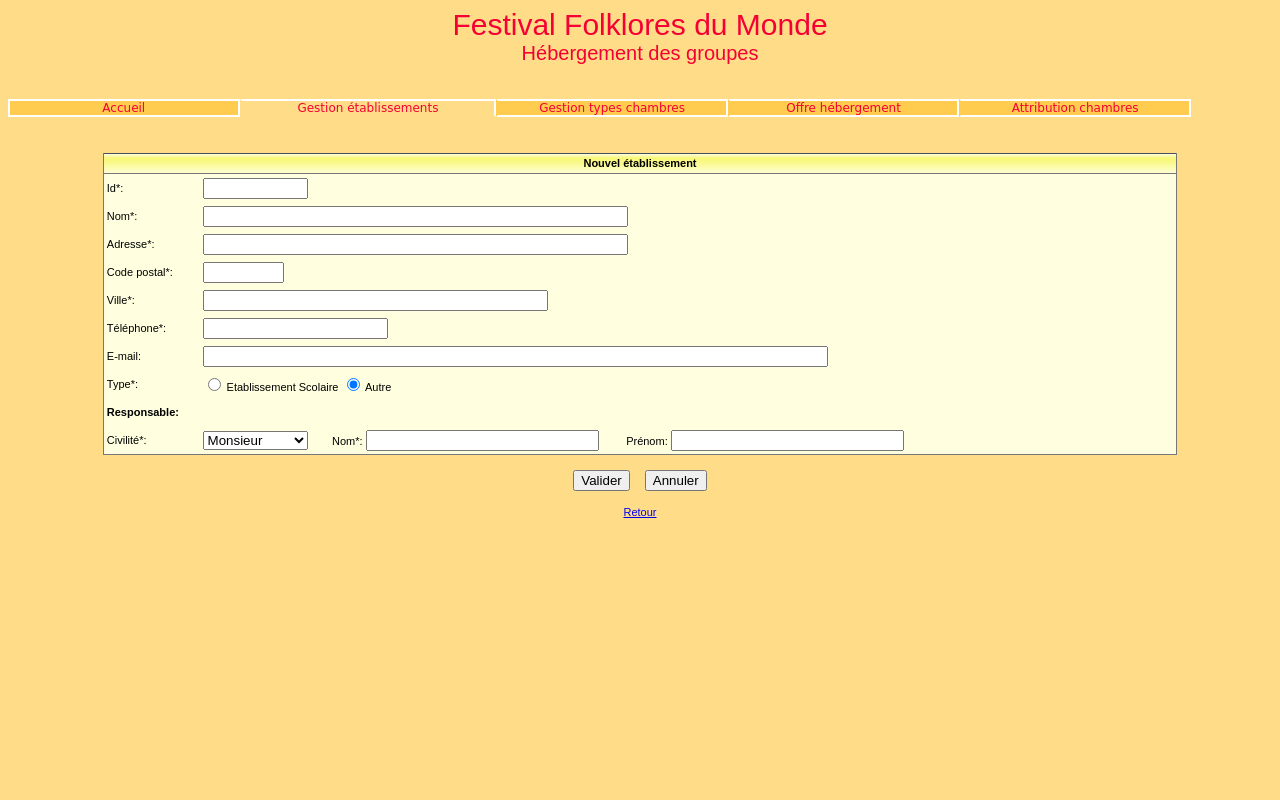
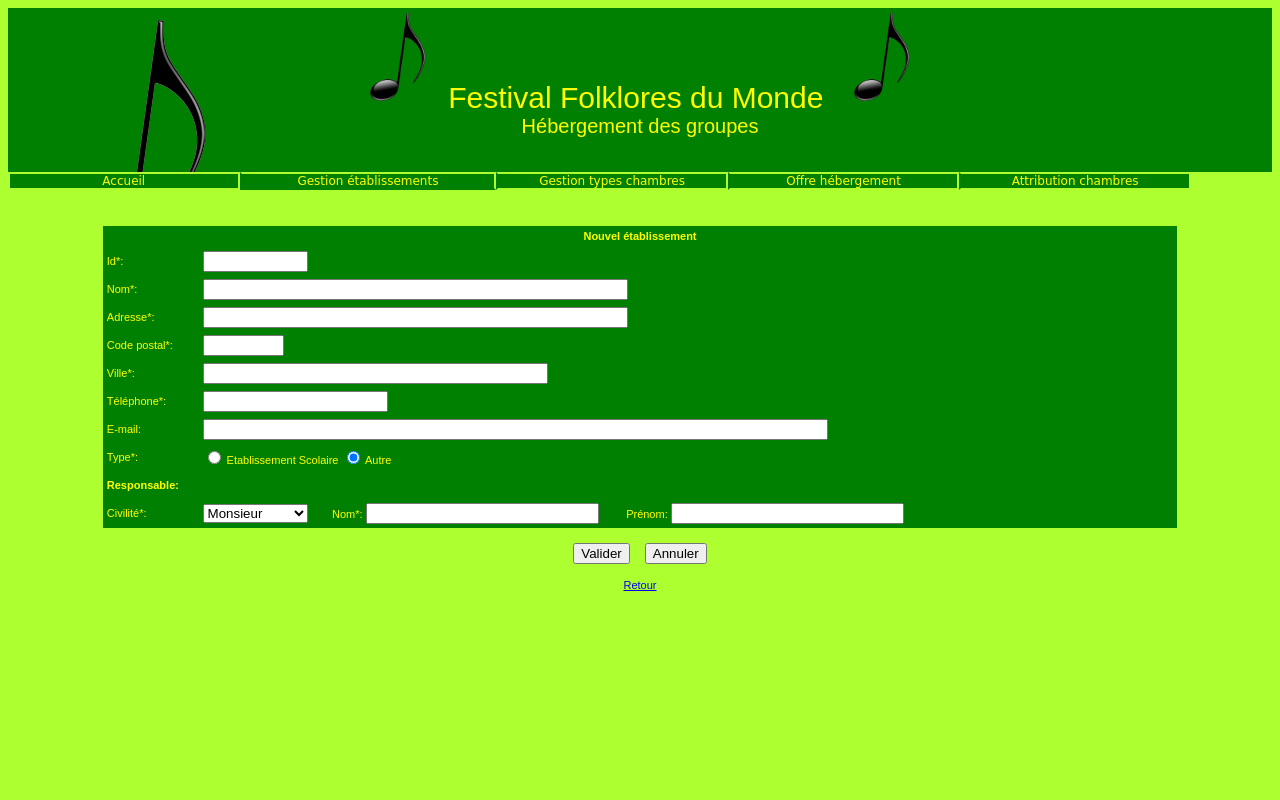
Before and after one commit to edoare/Festival, a PHP site: page /cGestionEtablissements.php?action=demanderCreerEtab in a window 1280 px wide. Run offline with PHP 8.4, Linux system fonts and the light colour scheme; some libraries are stand-ins or nearby versions.

Commit message:
1ère fusion concluante - cssGénéral -CssOnglets début gestionerreurs...

```diff
--- a/cGestionEtablissements.php
+++ b/cGestionEtablissements.php
@@ -112,9 +112,9 @@ function verifierDonneesEtabC($id, $nom, $adresseRue, $codePostal, $ville, $tel,
     if ($codePostal != "" && !estUnCp($codePostal)) {
         ajouterErreur('Le code postal doit comporter 5 chiffres');
     }
-    if ($tel != "" && !estUnTel($tel)) {
-        ajouterErreur('Le n° de téléphone doit comporter 10 chiffres et ne pas comporter d\'espace');
-}
+    if ($nom != "" && !estNom($nom)) {
+        ajouterErreur('Le nom doit être composé uniquement de lettres');
+    }
 }
 
 function verifierDonneesEtabM($id, $nom, $adresseRue, $codePostal, $ville, $tel, $nomResponsable) {
@@ -128,14 +128,16 @@ function verifierDonneesEtabM($id, $nom, $adresseRue, $codePostal, $ville, $tel,
     if ($codePostal != "" && !estUnCp($codePostal)) {
         ajouterErreur('Le code postal doit comporter 5 chiffres');
     }
+    if ($nom != "" && !estNom($nom)) {
+        ajouterErreur('Le nom doit être composé uniquement de lettres');
+    }
 }
 
 function estUnCp($codePostal) {
     // Le code postal doit comporter 5 chiffres
     return strlen($codePostal) == 5 && estEntier($codePostal);
 }
-
-function estUnTel($tel) {
-    // Le n° de téléphone doit comporter 10 chiffres
-    return strlen($tel) == 10  && estEntier($tel) && Startby0($tel)== "0";
+function estNom($nom) {
+    //Le nom doit être composé uniquement de lettres
+    return strlen($nom) == estLettres($nom);
 }
--- a/css/cssGeneral.css
+++ b/css/cssGeneral.css
@@ -3,16 +3,19 @@
 /* Style de base pour la page (couleur fond : ocre, couleur texte : noir) */
 .basePage
 {
-   background-color:#FFDD88;
-   color:black;
+   background-color:greenyellow;
+   color:yellow;
    font:11px Arial, Helvetica, sans-serif;
 }
 
 /* Style pour le titre (couleur du texte : rouge) */
 .titre
 {
-   background-color:#FFDD88;
-   color:#F50033;
+   background-image:url('../images/note-de-musique.jpg.png');
+
+   background-repeat:no-repeat;
+   background-color:green;
+   color:yellow;
    font:30px Arial, Helvetica, sans-serif;
    text-align:center;
 }
@@ -87,24 +90,24 @@ tr.ligneTabQuad
 /* Style des tableaux sans quadrillage : gris foncé épaisseur 1px, fond écru */
 table.tabNonQuadrille
 {
-   background-color:#FFFFC0;
-   color:black;
-   border-bottom:1px solid #777777;
-   border-right:1px solid #777777;
-   border-left:1px solid #777777;
-   border-top:1px #777777;
+   background-color:green;
+   color:yellow;
+   border-bottom:1px solid green;
+   border-right:1px solid green;
+   border-left:1px solid green;
+   border-top:1px green;
 }
 
 /* Style pour les lignes d'en-tête des tableaux non quadrillés : fond avec
 nuances de jaune et trait bas pour séparer l'en-tête du corps du tableau */
 tr.enTeteTabNonQuad td
 {
-   background-image:url('../images/xpBarre.jpg');
-   background-color:#FFFFC0;
-   color:black;
+
+   background-color:green;
+   color:yellow;
    height:21px;
    text-align:center;
-   border-bottom:1px solid #777777;
+   border-bottom:1px solid green;
 }
 
 /* Style pour les lignes (autres que les en-têtes) des tableaux non quadrillés :
@@ -112,8 +115,8 @@ fond écru, hauteur plus importante et espacement de 3px entre la bordure gauche
 de chaque cellule et le texte */
 tr.ligneTabNonQuad td
 {
-   background-color:#FFFFE0;
-   color:black;
+   background-color:green;
+   color:yellow;
    text-align:left;
    height:28px;
    padding-left:3px;
--- a/css/cssOnglets.css
+++ b/css/cssOnglets.css
@@ -16,13 +16,13 @@
 {
    /* Fond sable (c'est la couleur de fond de l'onglet ouvert)
    Ce fond sera recouvert par un fond ocre pour les onglets fermés */
-   background-color:#FFDD88;
+   background-color:green;
    /* Couleur rouge */
-   color:#F50033;
+   color:yellow;
    float:left;
    margin:0px 0px 0px 0px;
    /* Bordure blanche */
-   border:solid 2px white;
+   border:solid 2px greenyellow;
    /* Logiquement, le pourcentage devrait être égal à 100/nombre d'onglets
    mais les bordures prennent de la place ; il faut donc réduire à 18%
    certains navigateurs n'acceptent pas les nombres réels donc on met
@@ -37,7 +37,7 @@
 {
    /* Effacement du trait inférieur (pour cela, on le met de la même couleur que
    le fond de la page) */
-   border-bottom:solid 2px #FFDD88;
+   border-bottom:solid 2px green;
    width:20%;
 }
 
@@ -46,8 +46,8 @@
 {
    /* Effacement du trait inférieur et du trait de gauche (pour cela, on les met
    de la même couleur que le fond de la page) */
-   border-bottom:solid 2px #FFDD88;
-   border-left:solid 2px #FFDD88;
+   border-bottom:solid 2px green;
+   border-left:solid 2px green;
    width:20%;
 }
 
@@ -55,9 +55,9 @@
 .menus .ongletPrem
 {
    /* Fond ocre */
-   background-color:#FFCC50;
+   background-color:green;
    /* Couleur rouge */
-   color:#F50033;
+   color:Yellow;
    margin:0px 0px 0px 0px;
 }
 
@@ -65,9 +65,9 @@
 .menus .ongletPrem a
 {
    /* Fond ocre */
-   background-color:#FFCC50;
+   background-color:green;
    /* Couleur rouge */
-   color:#F50033;
+   color:yellow;
    /* Pas de soulignement du lien */
    text-decoration:none;
 }
@@ -76,22 +76,22 @@
 .menus .onglet
 {
    /* Fond ocre */
-   background-color:#FFCC50;
+   background-color:green;
    /* Couleur rouge */
-   color:#F50033;
+   color:yellow;
    margin:0px 0px 0px 0px;
    /* Effacement du trait de gauche (pour cela, on le met de la même couleur que
    le fond de l'onglet) */
-   border-left:solid 2px #FFCC50;
+   border-left:solid 2px green;
 }
 
 /* Style du lien d'un onglet non ouvert cas autres onglets que le 1er */
 .menus .onglet a
 {
    /* Fond ocre */
-   background-color:#FFCC50;
+   background-color:green;
    /* Couleur rouge */
-   color:#F50033;
+   color:yellow;
    /* Pas de soulignement du lien */
    text-decoration:none;
 }
--- a/includes/_debut.inc.php
+++ b/includes/_debut.inc.php
@@ -8,11 +8,14 @@
         <link href="css/cssOnglets.css" rel="stylesheet" type="text/css">
     </head>
     <body class='basePage'>
+
+
         <!--  Tableau contenant le titre et les menus -->
         <table width="100%" cellpadding="0" cellspacing="0">
             <!-- Titre -->
             <tr>
-                <td class="titre">Festival Folklores du Monde <br>
+                <td class="titre"><img style='position:static;' src="./images/note-de-musique.jpg.png" width="100px"/>Festival Folklores du Monde
+                    <img style='position:static;' src="./images/note-de-musique.jpg.png" width="100px"/><br>
                     <span id="texteNiveau2" class="texteNiveau2">
                         H&eacute;bergement des groupes</span><br>&nbsp;
                 </td>
@@ -39,4 +42,4 @@
             <!-- Fin des menus -->
             <tr>
                 <td class="basePage">
-                    <br><center><br>
+            <br><center><br>
--- a/includes/_gestionErreurs.inc.php
+++ b/includes/_gestionErreurs.inc.php
@@ -10,6 +10,10 @@ function estEntier($valeur) {
 // et des lettres non accentuées, la fonction retourne vrai
 function estChiffresOuEtLettres($valeur) {
     return preg_match('/[^a-zA-Z0-9]/', $valeur) != 1;
+}
+
+function estLettres($valeur) {
+    return preg_match('/[^a-zA-Z]/', $valeur) != 1;
 }
 
 function razErreurs() {
@@ -29,9 +33,6 @@ function getErreurs() {
     }
     return $_REQUEST['erreurs'];
 }
-function Startby0($tel) {
-    return substr($tel, 0, 1);
-}
 
 function nbErreurs() {
     return count(getErreurs());
--- a/vues/GestionEtablissements/vCreerModifierEtablissement.php
+++ b/vues/GestionEtablissements/vCreerModifierEtablissement.php
@@ -114,7 +114,7 @@ echo '
       </tr>
       <tr class="ligneTabNonQuad">
          <td> E-mail: </td>
-         <td><input type="text" value="' . $adresseElectronique . '" name=
+         <td><input type="email" value="' . $adresseElectronique . '" name=
          "adresseElectronique" size ="75" maxlength="70"></td>
       </tr>
       <tr class="ligneTabNonQuad">
```
Also changed, not shown: other parts of css/cssGeneral.css (+25 -25 lines), README.md, images/note-de-musique.jpg.png (added).
